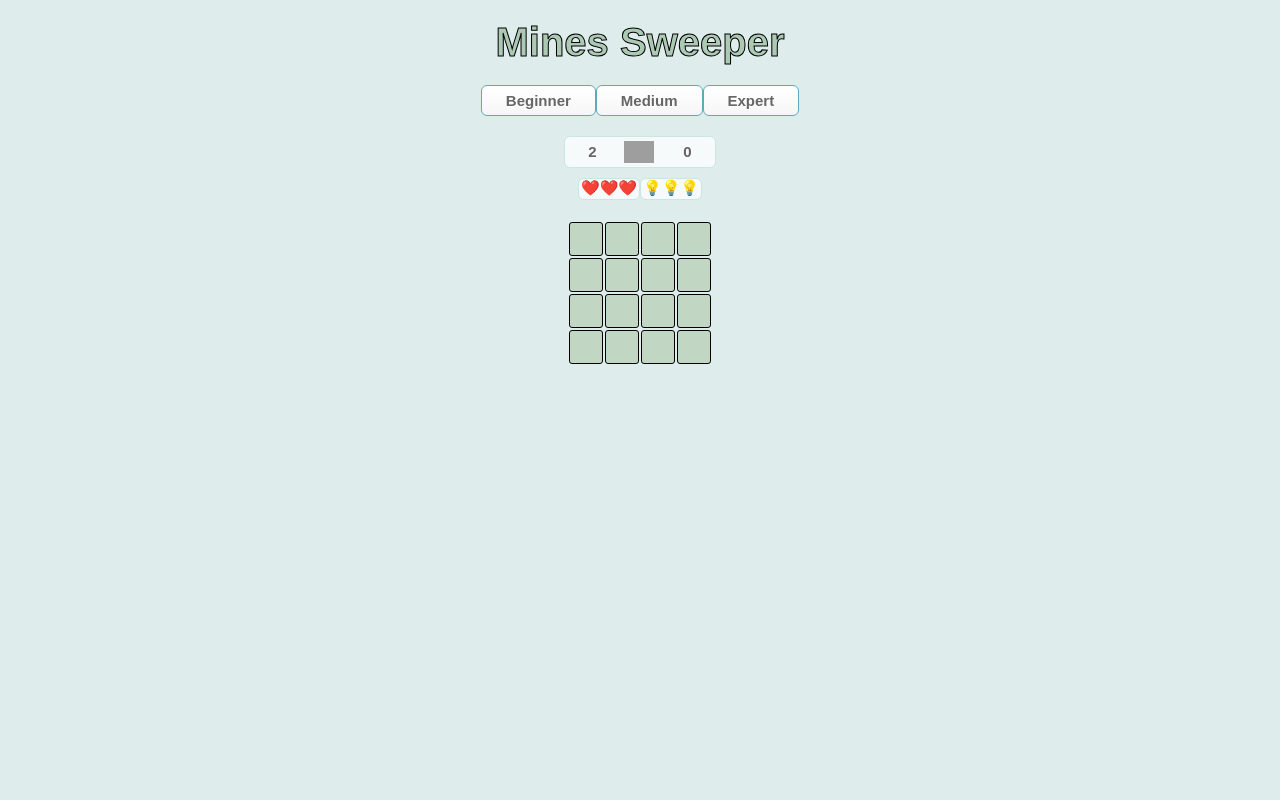
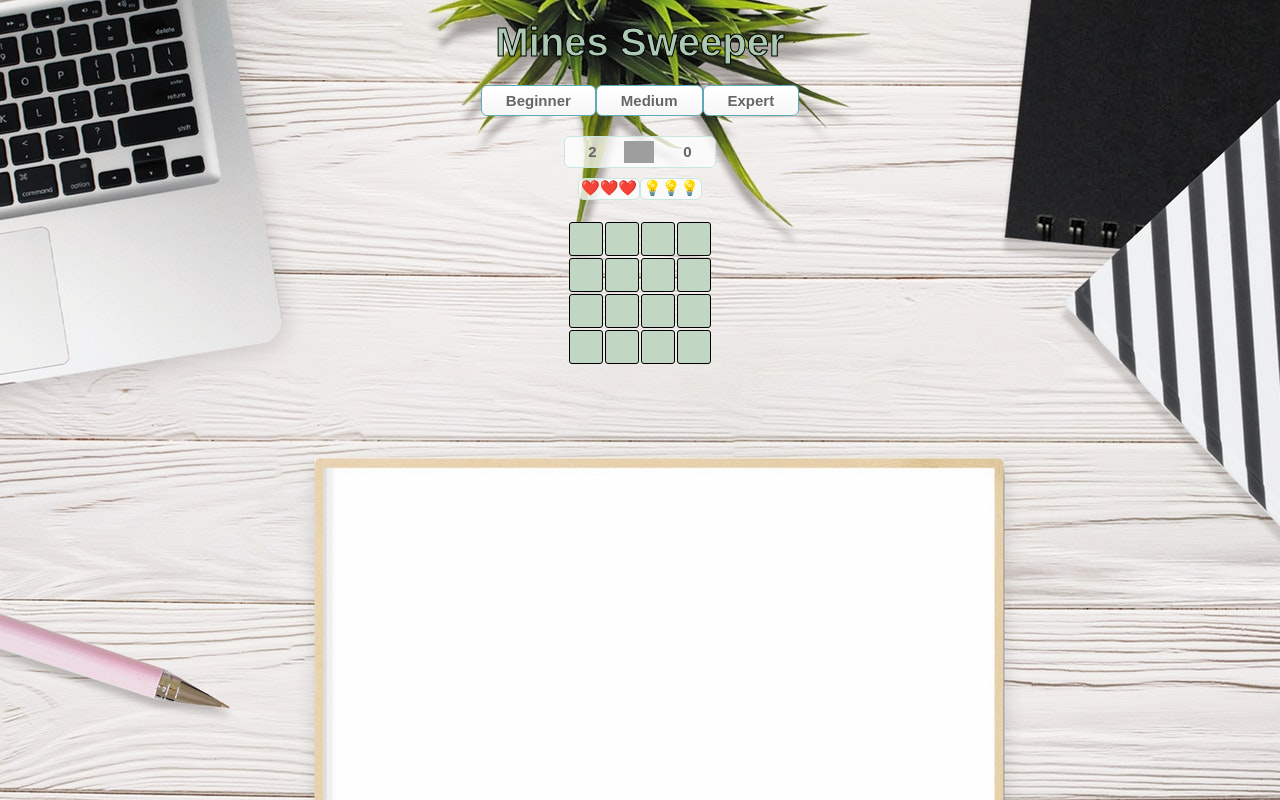
Before and after one commit to AlinaB5/MineSweeper, a plain HTML site: page index.html in a window 1280 px wide. Drawn offline with Linux system fonts and the light colour scheme; grey boxes are pictures that could not be loaded.

Commit message:
1.1 fixed background image

```diff
--- a/css/styles.css
+++ b/css/styles.css
@@ -1,6 +1,6 @@
 body{
     background-color: rgb(222, 236, 235);
-    background-image: url("..images/white-board-on-beige-surface-1089842.jpg");
+    background-image: url('../images/white-board-on-beige-surface-1089842.jpg');
     font-family:Arial;
 	font-size:15px;
     font-weight:bold;
```
